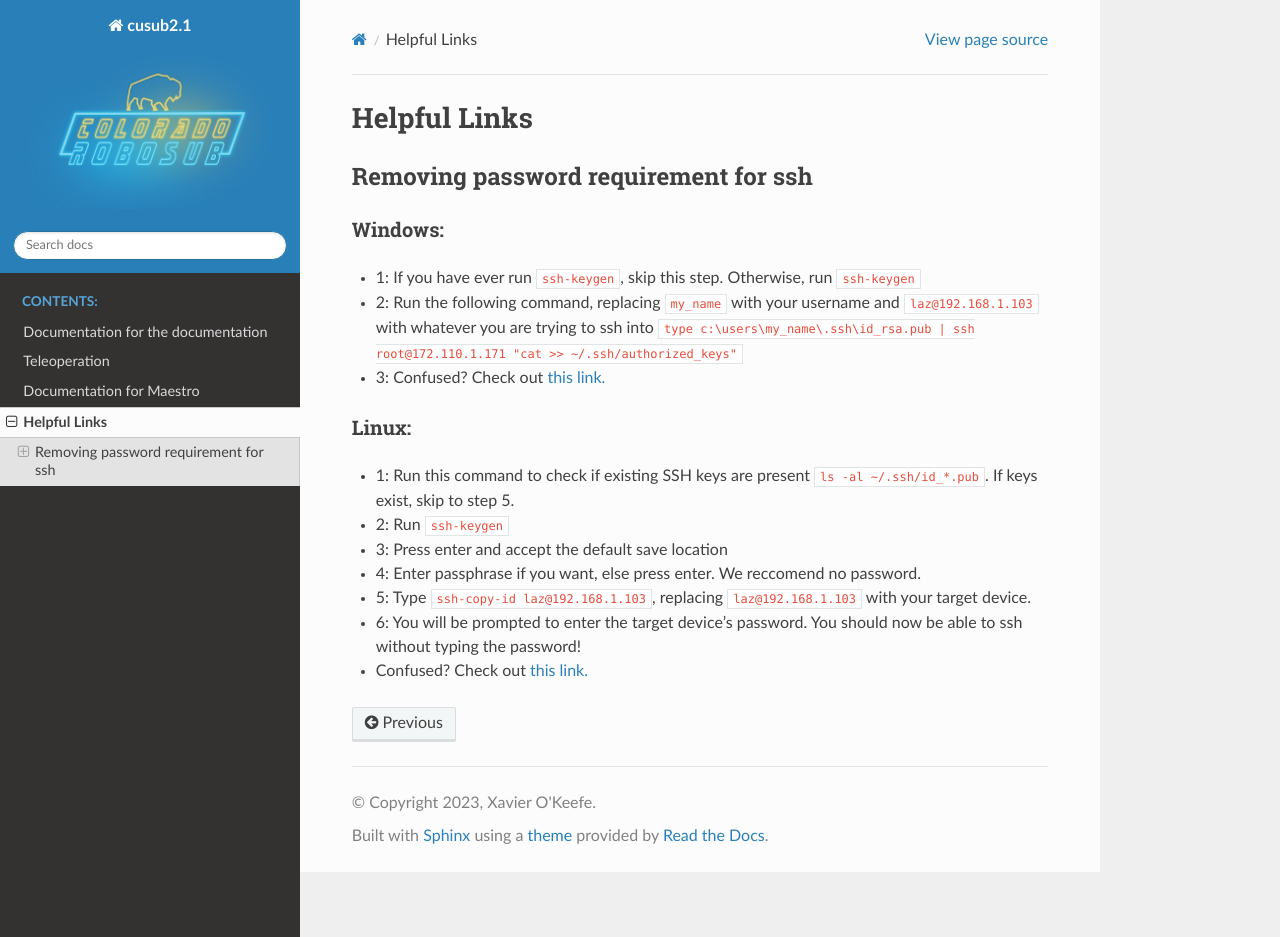
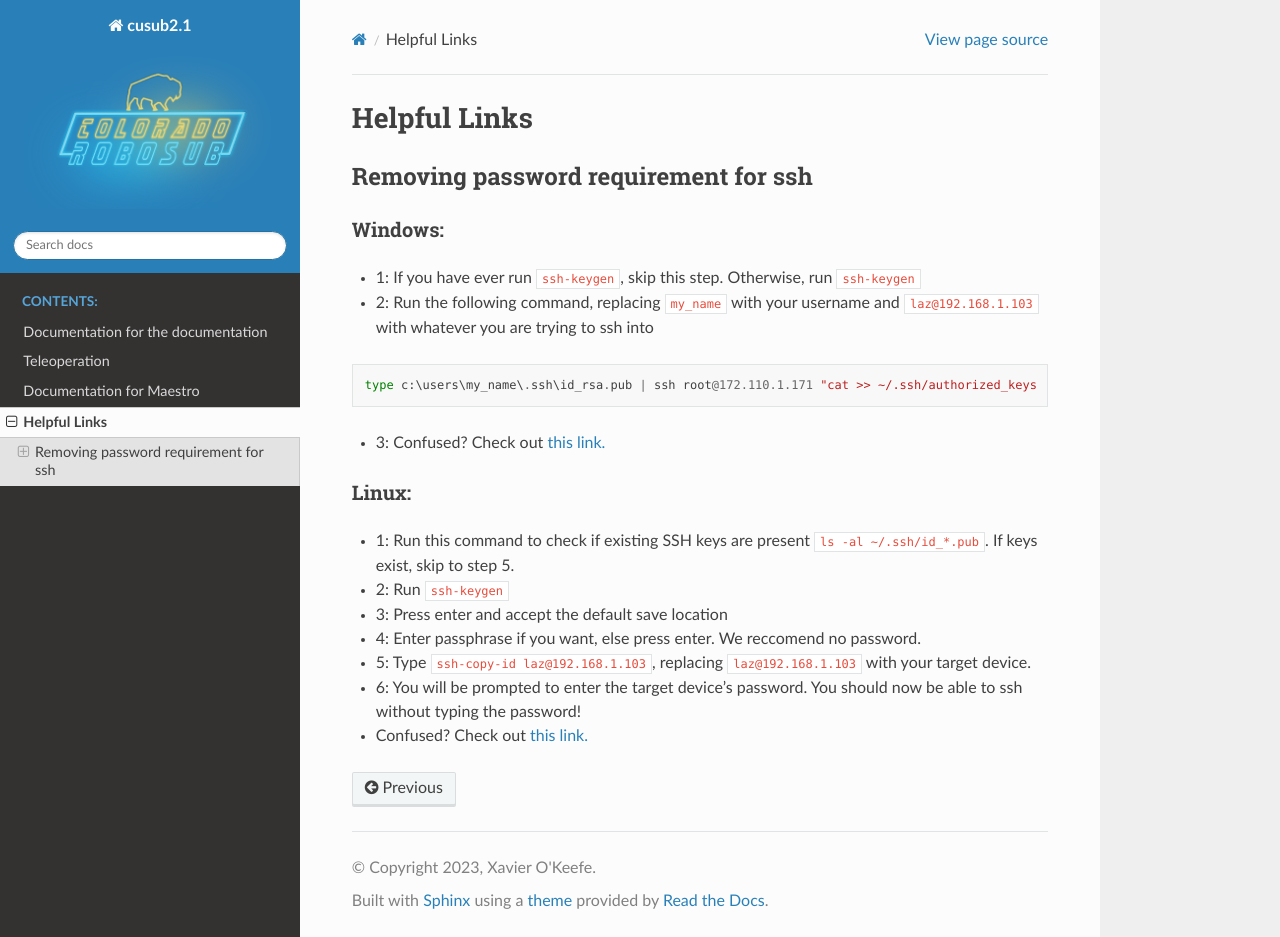
Before and after one commit to jTucker583/cusub2.1, a Sphinx documentation site: the page built from docs/helpfulLinks.md, in a window 1280 px wide and 937 px high. Built offline with Sphinx 7.4.7 and the Read the Docs theme 2.0.0, drawn with Linux system fonts in a browser that asks for light colours.

Commit message:
Update helpfulLinks.md

````diff
--- a/docs/helpfulLinks.md
+++ b/docs/helpfulLinks.md
@@ -5,7 +5,9 @@
 ### Windows:
 - 1: If you have ever run `ssh-keygen`, skip this step. Otherwise, run `ssh-keygen`
 - 2: Run the following command, replacing `my_name` with your username and `laz@192.168.1.103` with whatever you are trying to ssh into
-```type c:\users\my_name\.ssh\id_rsa.pub | ssh root@172.110.1.171 "cat >> ~/.ssh/authorized_keys"```
+```
+type c:\users\my_name\.ssh\id_rsa.pub | ssh root@172.110.1.171 "cat >> ~/.ssh/authorized_keys
+```
 - 3: Confused? Check out [this link.](https://superuser.com/questions/96051/ssh-from-windows-to-linux-without-entering-a-password)
 
 ### Linux:
````
